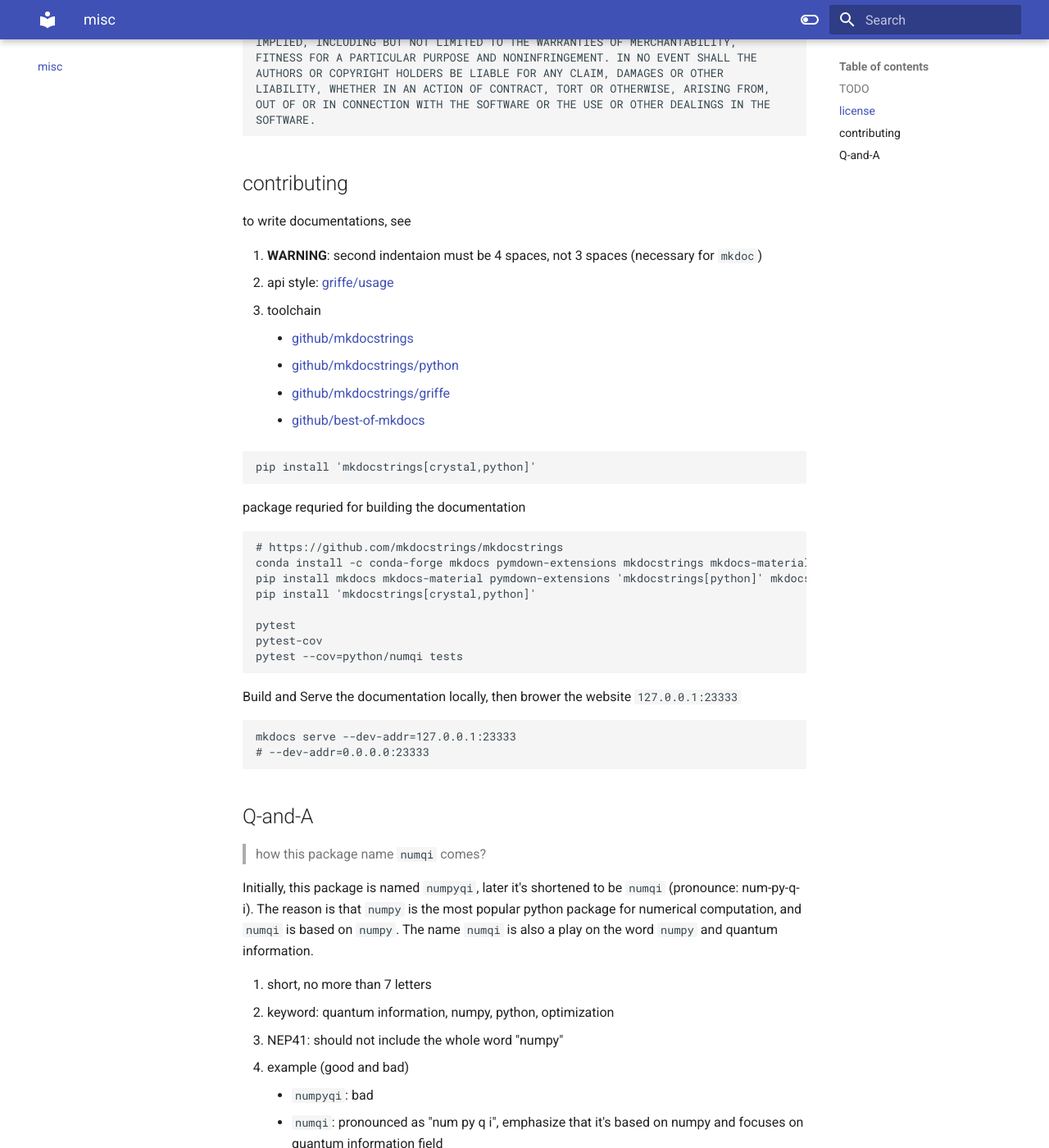
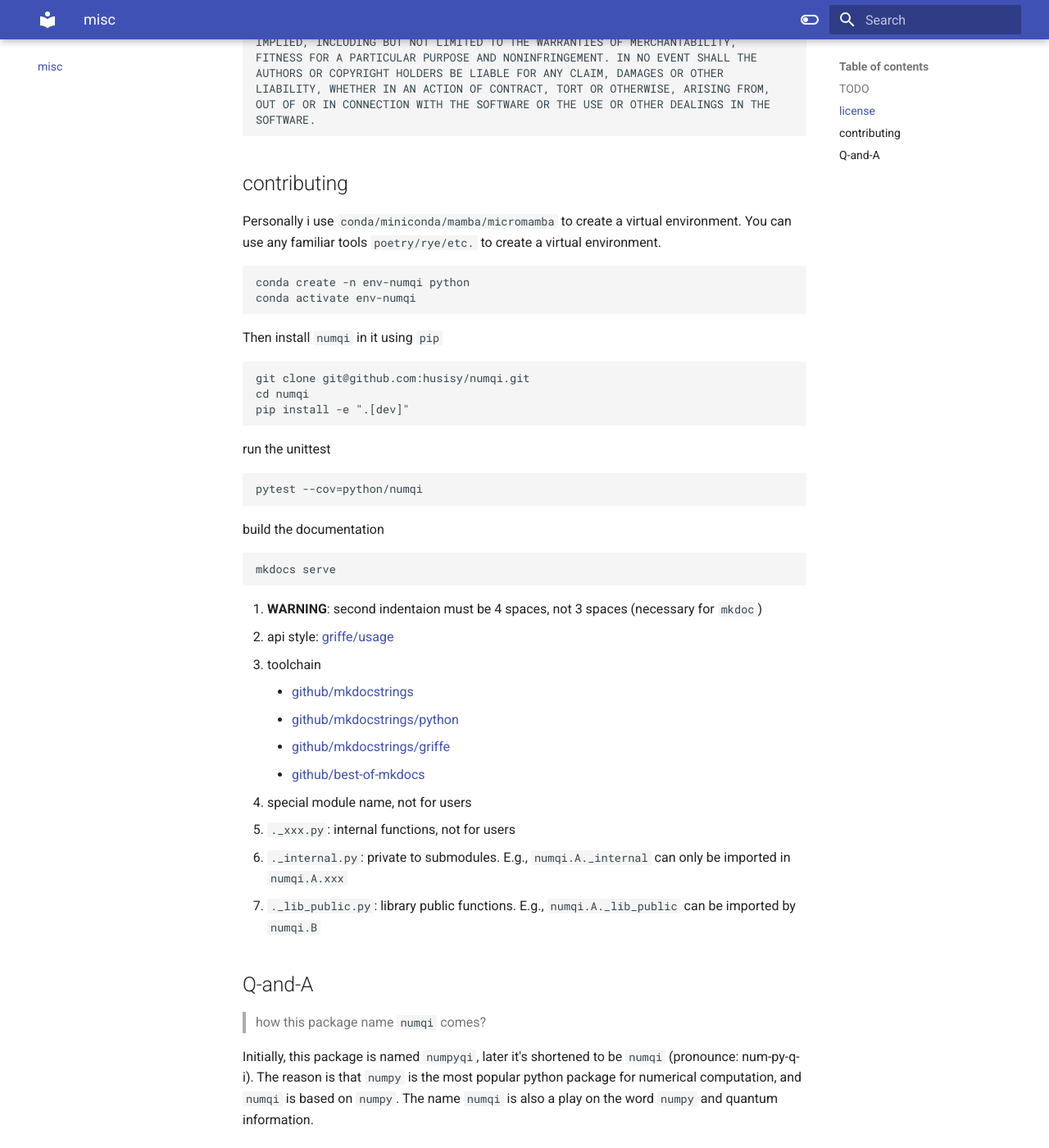
Before and after one commit to numqi/numqi, an MkDocs documentation site: the page built from docs/misc.md, in a window 1280 px wide and 1400 px high, scrolled down 776 px. Shown: the whole window at 82% size. Built offline with MkDocs 1.6.1 and Material for MkDocs 9.7.7, drawn with Linux system fonts in a browser that asks for light colours.

Commit message:
docs/install cleanup

````diff
--- a/docs/misc.md
+++ b/docs/misc.md
@@ -35,7 +35,32 @@ SOFTWARE.
 
 ## contributing
 
-to write documentations, see
+Personally i use `conda/miniconda/mamba/micromamba` to create a virtual environment. You can use any familiar tools `poetry/rye/etc.` to create a virtual environment.
+
+```bash
+conda create -n env-numqi python
+conda activate env-numqi
+```
+
+Then install `numqi` in it using `pip`
+
+```bash
+git clone git@github.com:husisy/numqi.git
+cd numqi
+pip install -e ".[dev]"
+```
+
+run the unittest
+
+```bash
+pytest --cov=python/numqi
+```
+
+build the documentation
+
+```bash
+mkdocs serve
+```
 
 1. **WARNING**: second indentaion must be 4 spaces, not 3 spaces (necessary for `mkdoc`)
 2. api style: [griffe/usage](https://mkdocstrings.github.io/griffe/docstrings/)
@@ -44,30 +69,10 @@ to write documentations, see
     * [github/mkdocstrings/python](https://github.com/mkdocstrings/python)
     * [github/mkdocstrings/griffe](https://github.com/mkdocstrings/griffe)
     * [github/best-of-mkdocs](https://github.com/mkdocs/best-of-mkdocs)
-
-```bash
-pip install 'mkdocstrings[crystal,python]'
-```
-
-package requried for building the documentation
-
-```bash
-# https://github.com/mkdocstrings/mkdocstrings
-conda install -c conda-forge mkdocs pymdown-extensions mkdocstrings mkdocs-material mkdocstrings-python
-pip install mkdocs mkdocs-material pymdown-extensions 'mkdocstrings[python]' mkdocs-material
-pip install 'mkdocstrings[crystal,python]'
-
-pytest
-pytest-cov
-pytest --cov=python/numqi tests
-```
-
-Build and Serve the documentation locally, then brower the website `127.0.0.1:23333`
-
-```bash
-mkdocs serve --dev-addr=127.0.0.1:23333
-# --dev-addr=0.0.0.0:23333
-```
+4. special module name, not for users
+   * `._xxx.py`: internal functions, not for users
+   * `._internal.py`: private to submodules. E.g., `numqi.A._internal` can only be imported in `numqi.A.xxx`
+   * `._lib_public.py`: library public functions. E.g., `numqi.A._lib_public` can be imported by `numqi.B`
 
 ## Q-and-A
 
--- a/pyproject.toml
+++ b/pyproject.toml
@@ -30,8 +30,7 @@ dev = [
     "pytest",
     "pytest-cov",
     "torch",
-]
-doc = [
+    # below for building documentation
     "mkdocs",
     "mkdocs-material",
     "pymdown-extensions",
````
Also changed, not shown: README.md (+0 -49 lines), docs/index.md (+15 -7 lines), 2 other files.
